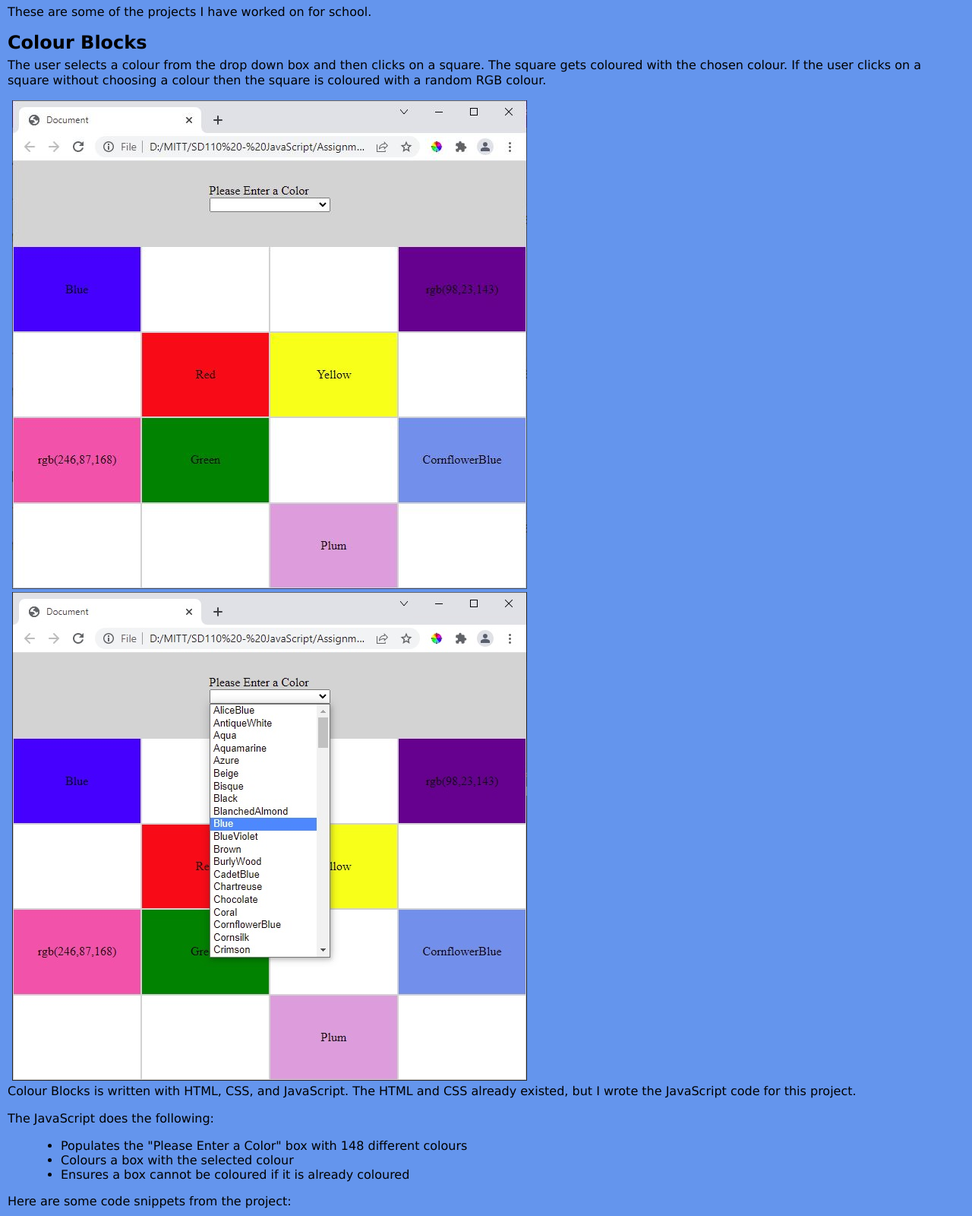
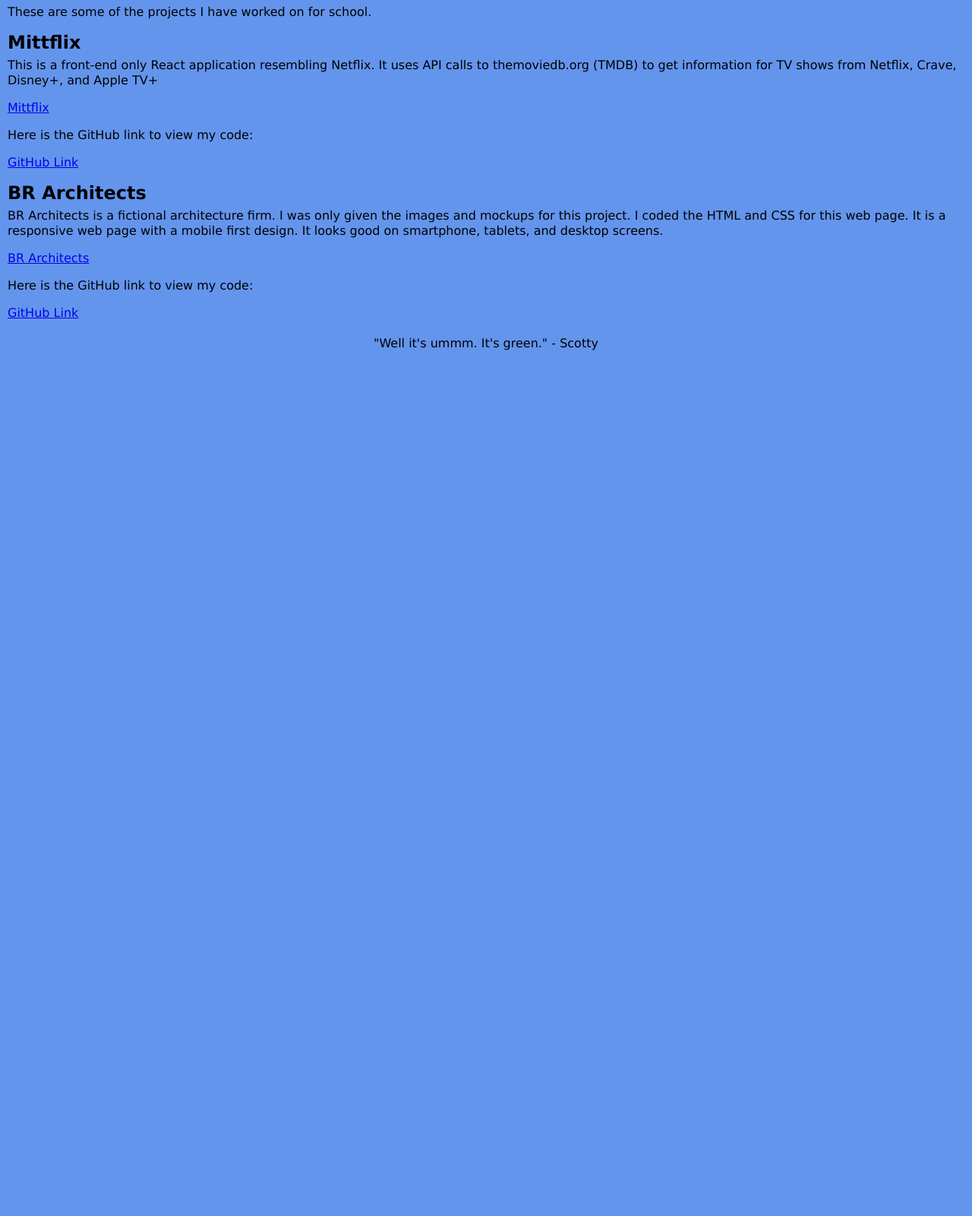
Before and after one commit to StellarSnow/Personal-Portfolio, a website: page src/pages/projects.html in a window 1280 px wide. Shown: the part 160-1760 px from the top of the page at 76% size. After the commit the page ends 800 px from the top, so only its background shows below. Drawn offline with Linux system fonts and the light colour scheme.

Commit message:
Put Mittflix and BR Architects on Projects Page

```diff
--- a/src/pages/projects.html
+++ b/src/pages/projects.html
@@ -22,27 +22,12 @@
   <main>
     <article>
       <p>These are some of the projects I have worked on for school.</p>
-      <h2>Colour Blocks</h2>
-      <p>
-        The user selects a colour from the drop down box and then clicks on a square.
-        The square gets coloured with the chosen colour. If the user clicks on a square without choosing a colour then
-        the square is coloured with a random RGB colour.
-      </p>
-      <img src="../images/colour-blocks.JPG" alt="Colour Blocks Project">
-      <img src="../images/colour-blocks-choices.jpg" alt="Colour Blocks Colours">
-      <p>
-        Colour Blocks is written with HTML, CSS, and JavaScript. The HTML and CSS already existed, but I wrote
-        the JavaScript code for this project.
-      </p>
-      <p>The JavaScript does the following:</p>
-      <ul>
-        <li>Populates the "Please Enter a Color" box with 148 different colours</li>
-        <li>Colours a box with the selected colour</li>
-        <li>Ensures a box cannot be coloured if it is already coloured</li>
-      </ul>
-      <p>Here are some code snippets from the project:</p>
-      <img src="../images/cb-code-snippet-1.JPG" alt="Colour Blocks code snippet">
-      <img src="../images/cb-code-snippet-2.JPG" alt="Colour Blocks code snippet">
+      <h2>Mittflix</h2>
+      <p>This is a front-end only React application resembling Netflix. It uses API calls to themoviedb.org (TMDB)
+to get information for TV shows from Netflix, Crave, Disney+, and Apple TV+</p>
+      <p><a href="https://mittflix.danedwarka.com/" target="_blank">Mittflix</a></p>
+      <p>Here is the GitHub link to view my code:</p>
+      <p><a href="https://github.com/StellarSnow/MittFlix" target="_blank">GitHub Link</a></p>
     </article>
 
     <article>
@@ -52,11 +37,9 @@
         I coded the HTML and CSS for this web page.  It is a responsive web page with a mobile first design.
         It looks good on smartphone, tablets, and desktop screens.
       </p>
-      <img src="../images/br-1.JPG" alt="BR Architects Project">
-      <img src="../images/br-2.JPG" alt="BR Architects Project">
-      <img src="../images/br-3.JPG" alt="BR Architects Project">
-      <p>Here is a CSS code snippet which uses media queries for the responsive design.</p>
-      <img src="../images/br-code-snippet.JPG" alt="BR Architects code snippet">
+      <p><a href="https://brarchitects.danedwarka.com/" target="_blank">BR Architects</a></p>
+      <p>Here is the GitHub link to view my code:</p>
+      <p><a href="https://github.com/StellarSnow/BRARCHITECTS" target="_blank">GitHub Link</a></p>
     </article>
   </main>
   <footer>
```
